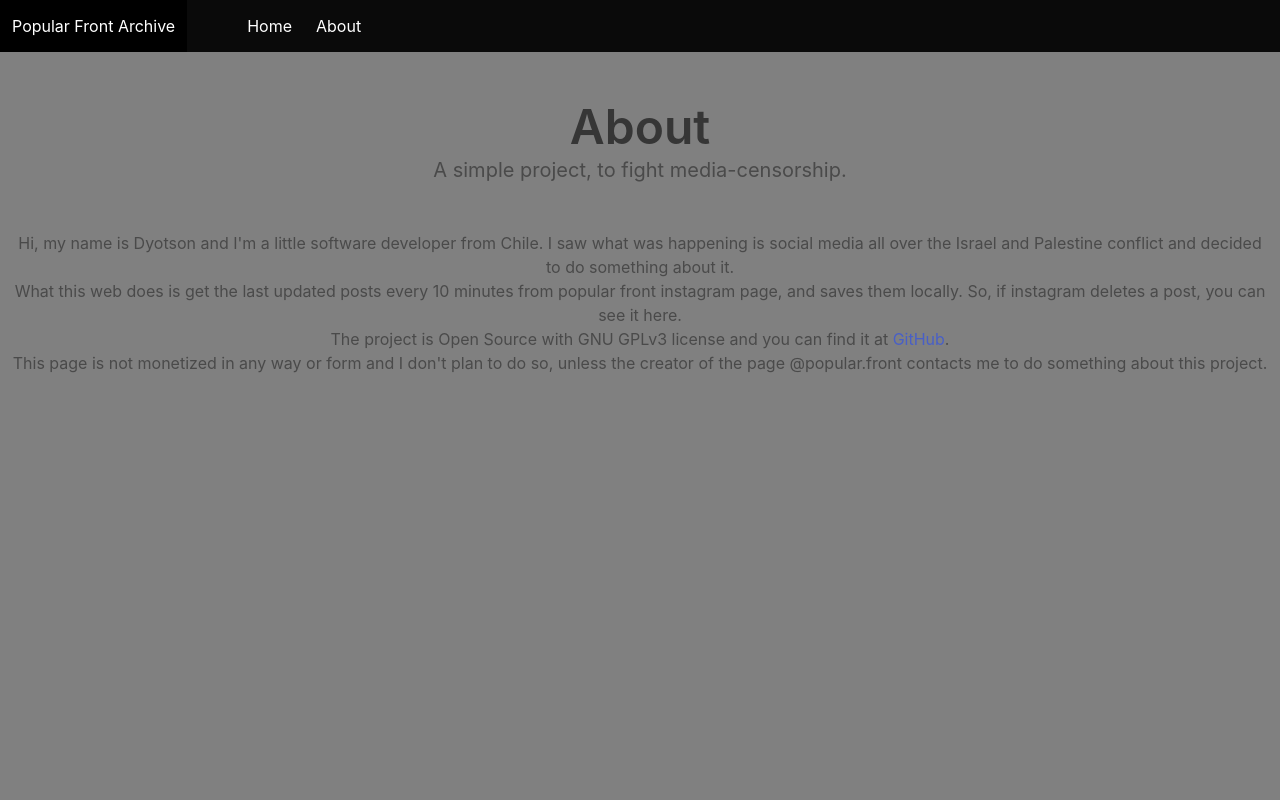
After one commit to Dyotson/popular.front.archive, a Django app: page /about in a window 1280 px wide. The commit adds this page. Run offline with Django 4.2, Linux system fonts and the light colour scheme.

Commit message:
Alpha finished

```diff
--- a/PopularFrontArchive/settings.py
+++ b/PopularFrontArchive/settings.py
@@ -28,7 +28,7 @@ BASE_DIR = Path(__file__).resolve().parent.parent
 SECRET_KEY = str(os.environ.get("SECRET_KEY"))
 
 # SECURITY WARNING: don't run with debug turned on in production!
-DEBUG = True
+DEBUG = False
 
 ALLOWED_HOSTS = ["*"]
 
--- /dev/null
+++ b/main/templates/main/about.html
@@ -0,0 +1,16 @@
+{% extends "main/head.html" %}
+
+{% block content %}
+<body style="background-color: gray; padding-bottom: 25%">
+    <div class="has-text-centered mt-6">
+      <h1 class="title is-1">About</h1>
+      <h2 class="subtitle mb-6">A simple project, to fight media-censorship.</h2>
+    </div>
+    <div class="has-text-centered my-6 mx-3">
+        <p>Hi, my name is Dyotson and I'm a little software developer from Chile. I saw what was happening is social media all over the Israel and Palestine conflict and decided to do something about it.</p>
+        <p>What this web does is get the last updated posts every 10 minutes from popular front instagram page, and saves them locally. So, if instagram deletes a post, you can see it here.</p>
+        <p>The project is Open Source with GNU GPLv3 license and you can find it at <a href="https://github.com/Dyotson/popular.front.archive">GitHub</a>.</p>
+        <p>This page is not monetized in any way or form and I don't plan to do so, unless the creator of the page @popular.front contacts me to do something about this project.</p>
+    </div>
+</body>
+{% endblock %}
--- a/main/templates/main/head.html
+++ b/main/templates/main/head.html
@@ -2,7 +2,29 @@
     <title>Popular Front Archive</title>
     <link rel="stylesheet" href="https://cdn.jsdelivr.net/npm/bulma@0.9.4/css/bulma.min.css">
 </head>
+<script>
+  document.addEventListener('DOMContentLoaded', () => {
 
+  // Get all "navbar-burger" elements
+  const $navbarBurgers = Array.prototype.slice.call(document.querySelectorAll('.navbar-burger'), 0);
+
+  // Add a click event on each of them
+  $navbarBurgers.forEach( el => {
+    el.addEventListener('click', () => {
+
+      // Get the target from the "data-target" attribute
+      const target = el.dataset.target;
+      const $target = document.getElementById(target);
+
+      // Toggle the "is-active" class on both the "navbar-burger" and the "navbar-menu"
+      el.classList.toggle('is-active');
+      $target.classList.toggle('is-active');
+
+    });
+  });
+
+  });
+</script>
 <nav class="navbar is-black" role="navigation" aria-label="main navigation">
     <div class="navbar-brand">
       <a class="navbar-item" href="{% url "index" %}">
@@ -22,7 +44,7 @@
           Home
         </a>
 
-        <a class="navbar-item">
+        <a class="navbar-item" href="{% url "about" %}">
           About
         </a>
       </div>
--- a/main/templates/main/index.html
+++ b/main/templates/main/index.html
@@ -2,7 +2,7 @@
 {% load static %}
 
 {% block content %}
-<body style="background-color: gray;">
+<body style="background-color: gray; padding-bottom: 25%">
 <div class="has-text-centered mt-6">
   <h1 class="title is-1">Popular Front Archive</h1>
   <h2 class="subtitle mb-6">Your news, without censorship.</h2>
@@ -19,6 +19,9 @@
   {% endif %}
   <p style="flex: 80%;" class="ml-6 has-text-justified">
     {{ post.content }}
+    <br>
+    <br>
+    {{ post.published_at }}
   </p>
     </div>
 </div>
--- a/main/urls.py
+++ b/main/urls.py
@@ -4,4 +4,5 @@ import main.views as main
 urlpatterns = [
     path("", main.index, name="index"),
     path("get_post", main.get_post, name="get_post"),
+    path("about", main.about, name="about"),
 ]
--- a/main/views.py
+++ b/main/views.py
@@ -4,8 +4,13 @@ from instaloader import Profile
 import requests
 from django.http import HttpResponse
 from .models import Post
+import os
+from dotenv import load_dotenv
+from django.views.decorators.csrf import csrf_exempt
 
 # Create your views here.
+
+load_dotenv()
 
 
 def index(request):
@@ -14,30 +19,44 @@ def index(request):
     return render(request, "main/index.html", {"posts": posts})
 
 
+@csrf_exempt
 def get_post(request):
-    loader = instaloader.Instaloader()
-    profile = Profile.from_username(loader.context, "popular.front")
-    posts = profile.get_posts()
-    i = 0
-    for post in posts:
-        print(f"Downloading post: {post.shortcode}")
-        if not Post.objects.filter(code=post.shortcode).exists() and i not in [0, 1, 2]:
-            if post.is_video:
-                image = f"{post.shortcode}.mp4"
-                with open(f"static/{image}", "wb") as f:
-                    f.write(requests.get(post.video_url).content)
-            else:
-                image = f"{post.shortcode}.jpg"
-                with open(f"static/{image}", "wb") as f:
-                    f.write(requests.get(post.url).content)
-            Post.objects.create(
-                code=post.shortcode,
-                content=post.caption,
-                image=image,
-                published_at=post.date,
-            )
+    if (request.method == "GET") and (
+        str(os.environ.get("SECRET_KEY")) == str(request.GET.get("key", ""))
+    ):
+        loader = instaloader.Instaloader()
+        profile = Profile.from_username(loader.context, "popular.front")
+        posts = profile.get_posts()
+        i = 0
+        for post in posts:
+            print(f"Downloading post: {post.shortcode}")
+            if not Post.objects.filter(code=post.shortcode).exists() and i not in [
+                0,
+                1,
+                2,
+            ]:
+                if post.is_video:
+                    image = f"{post.shortcode}.mp4"
+                    with open(f"static/{image}", "wb") as f:
+                        f.write(requests.get(post.video_url).content)
+                else:
+                    image = f"{post.shortcode}.jpg"
+                    with open(f"static/{image}", "wb") as f:
+                        f.write(requests.get(post.url).content)
+                Post.objects.create(
+                    code=post.shortcode,
+                    content=post.caption,
+                    image=image,
+                    published_at=post.date,
+                )
 
-        if i == 13:
-            break
-        i += 1
-    return HttpResponse("Posts saved")
+            if i == 13:
+                break
+            i += 1
+        return HttpResponse("Posts saved")
+    else:
+        return HttpResponse("Invalid request")
+
+
+def about(request):
+    return render(request, "main/about.html")
--- a/pyproject.toml
+++ b/pyproject.toml
@@ -15,6 +15,7 @@ python-dotenv = "^1.0.0"
 bs4 = "^0.0.1"
 lxml = "^4.9.3"
 instaloader = "^4.10"
+gunicorn = "^21.2.0"
 
 
 [build-system]
```
Also changed, not shown: 1 other file.
